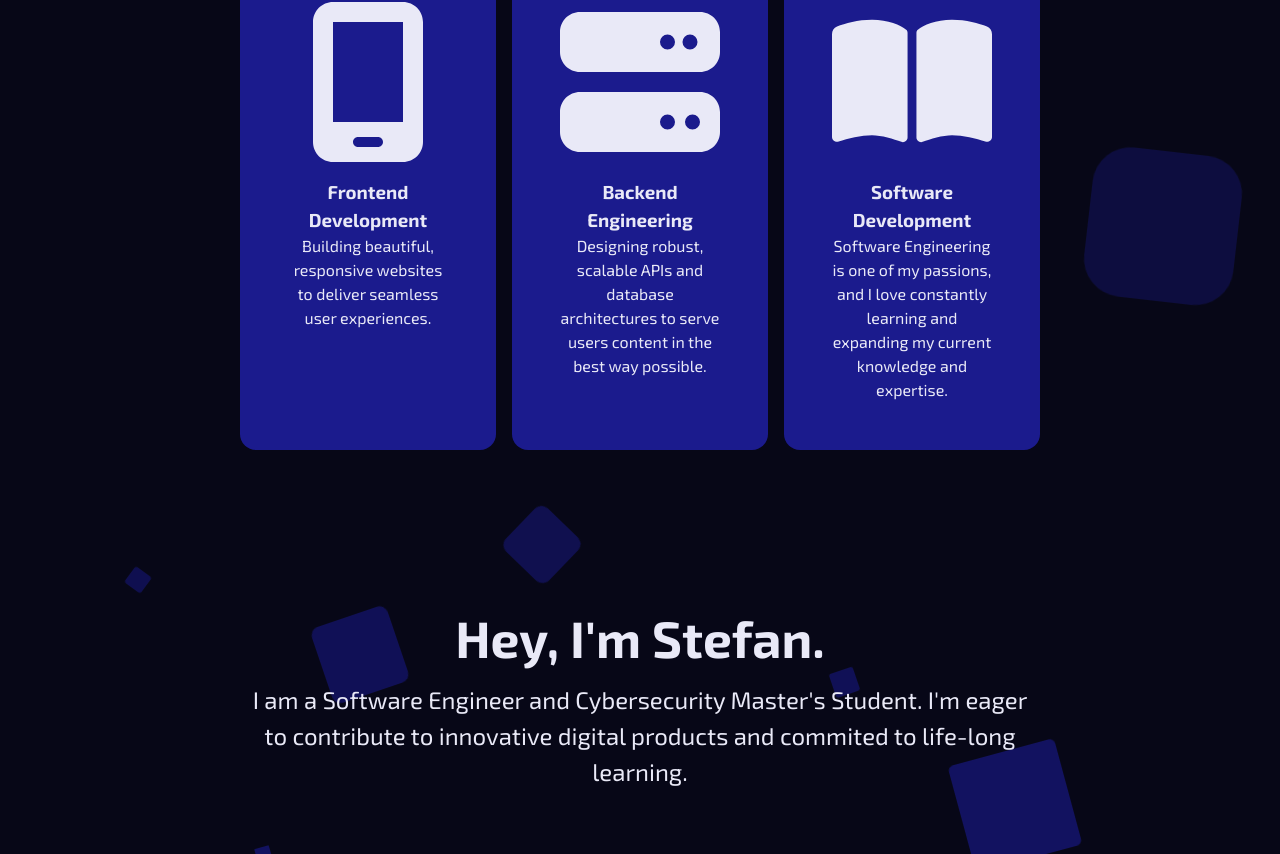
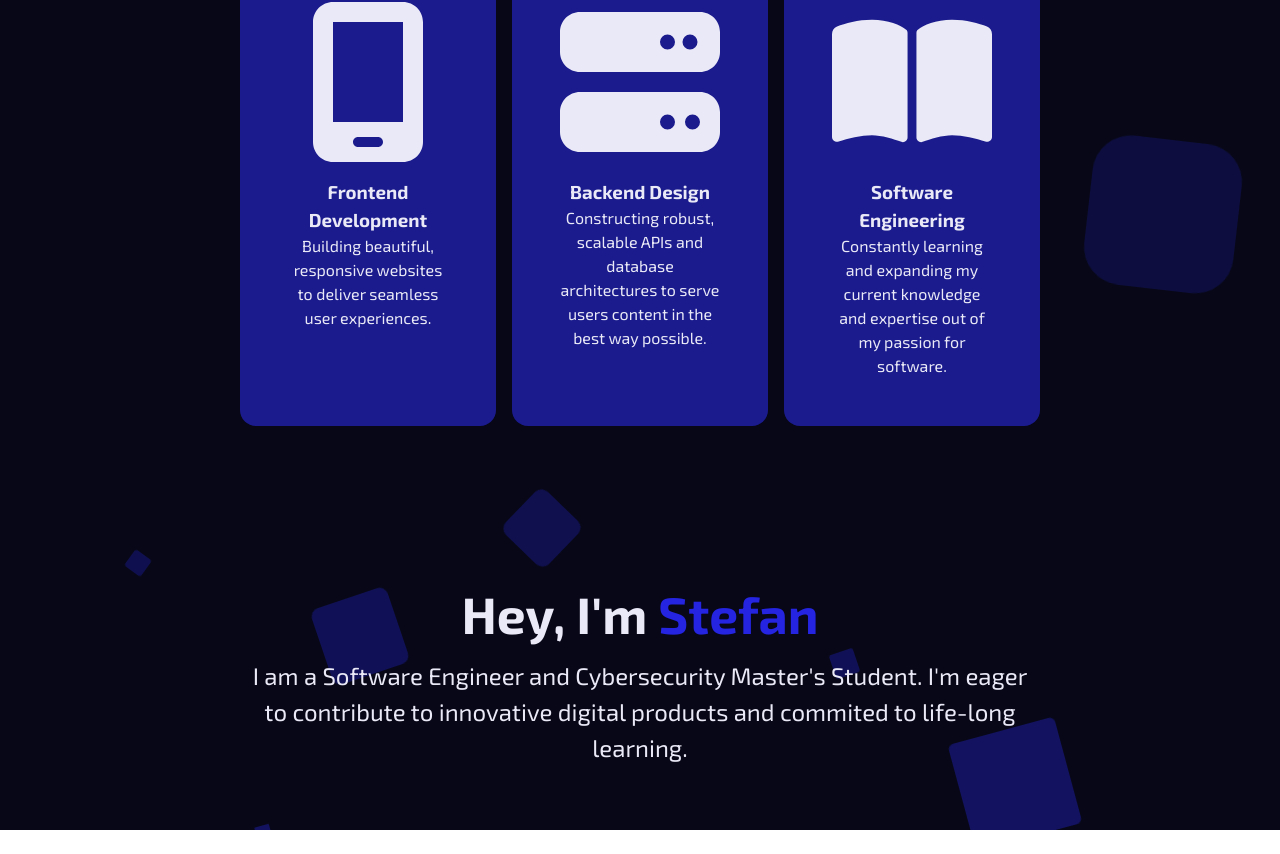
Before and after one commit to PopescuStefan1/Personal-Website, a React (Vite) app: page / in a window 1280 px wide. Shown: the part 526-1380 px from the top of the page. After the commit the page ends 1356 px from the top, so only its background shows below. Built offline with nearby package versions, Linux system fonts and the light colour scheme.

Commit message:
Update cards

```diff
--- a/src/App.jsx
+++ b/src/App.jsx
@@ -70,27 +70,29 @@ function App() {
                             <IconContext.Provider value={{ size: "10em" }}>
                                 <FaServer />
                             </IconContext.Provider>
-                            <h3>Backend Engineering</h3>
+                            <h3>Backend Design</h3>
                             <p>
-                                Designing robust, scalable APIs and database architectures to serve users content in the
-                                best way possible.
+                                Constructing robust, scalable APIs and database architectures to serve users content in
+                                the best way possible.
                             </p>
                         </div>
                         <div className="card">
                             <IconContext.Provider value={{ size: "10em" }}>
                                 <FaBookOpen />
                             </IconContext.Provider>
-                            <h3>Software Development</h3>
+                            <h3>Software Engineering</h3>
                             <p>
-                                Software Engineering is one of my passions, and I love constantly learning and expanding
-                                my current knowledge and expertise.
+                                Constantly learning and expanding my current knowledge and expertise out of my passion
+                                for software.
                             </p>
                         </div>
                     </div>
 
                     <div className="intro-div">
                         <div className="intro-container">
-                            <h1>Hey, I&apos;m Stefan.</h1>
+                            <h1>
+                                Hey, I&apos;m <span className="accent">Stefan</span>
+                            </h1>
                             <p>
                                 I am a Software Engineer and Cybersecurity Master&apos;s Student. I&apos;m eager to
                                 contribute to innovative digital products and commited to life-long learning.
```
